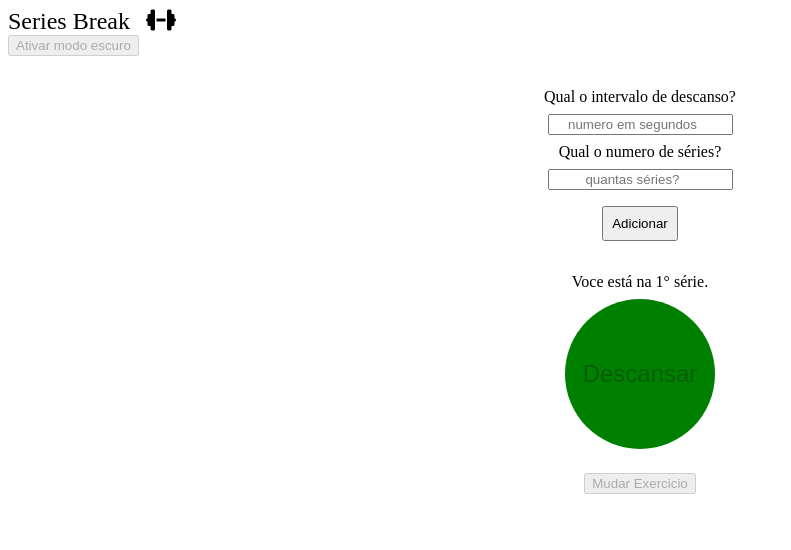
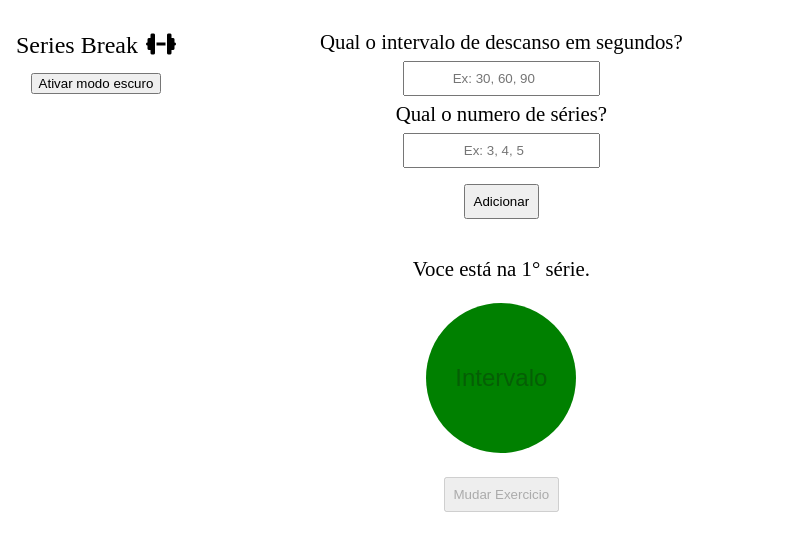
Before and after one commit to sergiohrodrigues/series-break, a Vue app: page / in a window 1280 px wide. Shown: the top 550 px of the page, without its empty margins (0-791 px from the left). Built offline with nearby package versions, Linux system fonts and the light colour scheme.

Commit message:
modo escuro, responsivo

```diff
--- a/src/App.vue
+++ b/src/App.vue
@@ -1,9 +1,9 @@
 <template>
-  <main>
-    <Menu />
+  <main :class="{'modo-escuro': modoEscuroAtivo}">
+    <Menu @temaAlterado="trocarTema"/>
     <section>
       <div style="text-align: center;">
-        <h2 style="margin-bottom: 0.5rem;">Qual o intervalo de descanso?</h2>
+        <h2 style="margin-bottom: 0.5rem;">Qual o intervalo de descanso em segundos?</h2>
         <!-- <div style="display: flex; justify-content: center; gap: 1rem; margin: 1rem 0;">
           <button>30</button>
           <button>60</button>
@@ -11,7 +11,7 @@
           <button>120</button>
         </div> -->
         <!-- <h2 style="text-align: center;">Digite outro valor:</h2> -->
-        <input :disabled="intervalo !== 0" v-model="inputDescanso" type="number" placeholder="numero em segundos">
+        <input :disabled="intervalo !== 0" v-model="inputDescanso" type="number" placeholder="Ex: 30, 60, 90">
       </div>
       <div style="text-align: center;">
         <h2 style="margin-bottom: 0.5rem;">Qual o numero de séries?</h2>
@@ -21,11 +21,11 @@
           <button>4</button>
         </div> -->
         <!-- <h2 style="text-align: center;">Digite outro valor:</h2> -->
-        <input :disabled="series !== 0" v-model="inputSeries" type="number" placeholder="quantas séries?">
+        <input :disabled="series !== 0" v-model="inputSeries" type="number" placeholder="Ex: 3, 4, 5">
       </div>
       <button :disabled="series !== 0" style="margin-top: 0.5rem; padding: 0.5rem;" @click="adicionarTemporizador">Adicionar</button>
+      <Botao :input="intervalo" :series="series"/>
     </section>
-    <Botao :input="intervalo" :series="series"/>
   </main>
 </template>
 
@@ -42,36 +42,78 @@ export default defineComponent({
       inputDescanso: '',
       intervalo: 0,
       inputSeries: '',
-      series: 0
+      series: 0,
+      modoEscuroAtivo: false
     }
   },
   methods:{
     adicionarTemporizador(){
-      if(this.inputDescanso == '' ||this.inputSeries == ''){
+      if(this.inputDescanso == '' || this.inputSeries == ''){
         alert("Por favor preencha os dois campos")
-      } else{
+      } else if(parseInt(this.inputDescanso) < 0 || parseInt(this.inputSeries) < 0){
+        alert("Por favor insira valores maiores do que 0.")
+        this.inputDescanso = ''
+        this.inputSeries = ''
+      }else {
         this.intervalo = parseInt(this.inputDescanso)
         this.series = parseInt(this.inputSeries)
         this.inputDescanso = ''
         this.inputSeries = ''
       }
+    },
+    trocarTema(modoEscuroAtivo: boolean){
+      this.modoEscuroAtivo = modoEscuroAtivo
     }
   }
 });
 </script>
 
-<style scoped>
+<style>
   @import url(./assets/reset.css);
 
+  body{
+    --background: #343633;
+    --fonte: #fff;
+    min-height: 100vh;
+    min-width: 260px;
+  }
+
   section{
-    margin-top: 2rem;
+    padding-top: 3rem;
     display: flex;
     flex-direction: column;
     justify-content: center;
     align-items: center;
     gap: 0.5rem;
   }
+
   input{
     text-align: center;
   }
+
+  h2{
+    font-size: 1.3rem;
+  }
+
+  .modo-escuro{
+    background-color: var(--background);
+    color: var(--fonte);
+    min-height: 100vh;
+  }
+
+  input{
+    padding: 0.5rem;
+    outline: none;
+  }
+
+  @media screen and (min-width: 768px){
+    main{
+      display: flex;
+    }
+    section{
+      padding-top: 2rem;
+      margin-left: 10%;
+      justify-content: flex-start;
+    }
+  }
 </style>
--- a/src/components/Botao.vue
+++ b/src/components/Botao.vue
@@ -3,7 +3,7 @@
         <span v-if="mudarExercicio">Voce está na {{ numeroDeSeries }}° série.</span>
         <span v-else style="text-align: center;">Exercicio finalizado,<br> clique em Mudar Exercicio.</span>
         <button class="descansar" v-if="tempoRodando" @click="iniciar" :disabled="tempoRodando || input == 0 || mudarExercicio === false" >{{ tempoEmSegundos }}</button>
-        <button class="descansar" v-else @click="iniciar" :disabled="tempoRodando || input == 0 || mudarExercicio === false">Descansar</button>
+        <button class="descansar" v-else @click="iniciar" :disabled="tempoRodando || input == 0 || mudarExercicio === false">Intervalo</button>
         <button class="novo-exercicio" :disabled="mudarExercicio" @click="functionMudarExercicio">Mudar Exercicio</button>
     </section>
 </template>
@@ -56,6 +56,9 @@
 </script>
 
 <style scoped>
+    section{
+        padding-top: 2rem;
+    }
     .descansar{
         background-color: green;
         border-radius: 50%;
@@ -63,8 +66,20 @@
         height: 150px;
         border: none;
         font-size: 1.5rem;
+        margin-top: 1rem;
     }
     .novo-exercicio{
-        margin-top: 1rem;
+        margin: 1rem 0 3rem 0;
+        padding: 0.5rem;
+    }
+
+    span{
+        font-size: 1.3rem;
+    }
+
+    @media screen and (min-width: 768px){
+        section{
+            margin-left: 0;
+        }
     }
 </style>
--- a/src/components/Menu.vue
+++ b/src/components/Menu.vue
@@ -1,38 +1,61 @@
 <template>
-    <header>
+    <section>
         <div>
             <span>Series Break</span>
             <i class="fa-solid fa-dumbbell"></i>
         </div>
-        <button disabled>Ativar modo escuro</button>
-    </header>
+        <button @click="ativarModoEscuro">{{ ativarBotao }}</button>
+    </section>
 </template>
 
 <script lang="ts">
     import { defineComponent } from 'vue';
 
     export default defineComponent({
-        name: 'MenuC'
+        name: 'MenuC',
+        data(){
+            return{
+                modoEscuro: false,
+                ativarBotao: 'Ativar modo escuro'
+            }
+        },
+        emits:['temaAlterado'],
+        methods:{
+            ativarModoEscuro(){
+                this.modoEscuro = !this.modoEscuro
+                this.$emit('temaAlterado', this.modoEscuro)
+                if(this.modoEscuro){
+                    this.ativarBotao = 'Desativar modo escuro'
+                }else {
+                    this.ativarBotao = 'Ativar modo escuro'
+                }
+            }
+        }
     })
 </script>
 
 <style scoped>
-    header{
-        width: 100%;
+    section{
         display: flex;
         flex-direction: column;
         align-items: center;
         gap: 1rem;
         padding: 0.5rem 0;
     }
-    div{
-        display: flex;
-        gap: 1rem;
-    }
     span{
         font-size: 1.5rem;
+        margin-right: 0.5rem;
     }
     i{
         font-size: 1.5rem;
     }
+
+    @media screen and (min-width: 768px){
+        section{
+            justify-content: flex-start;
+            padding: 2rem 1rem;
+            margin-left: 0;
+        }
+    }
+
 </style>
```
